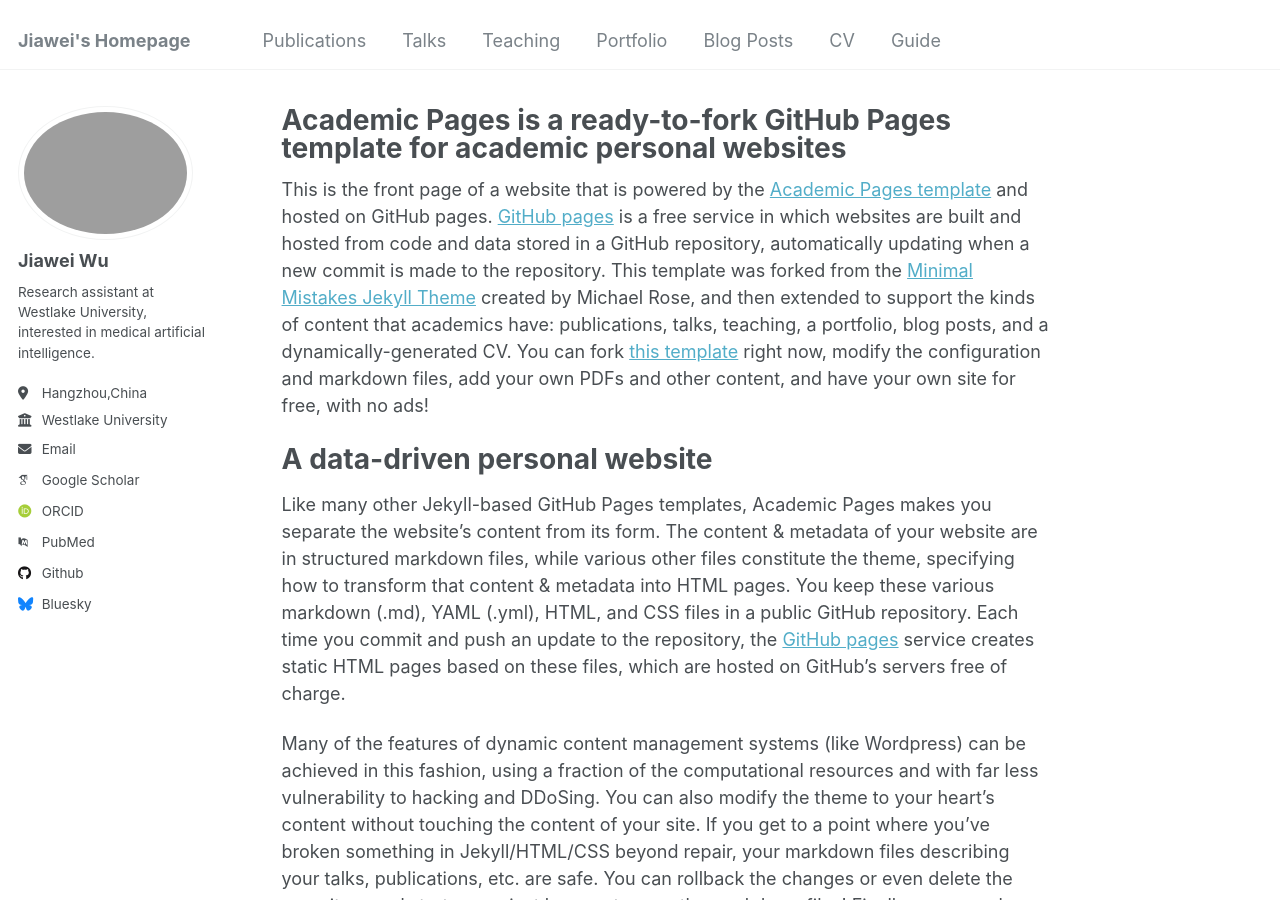
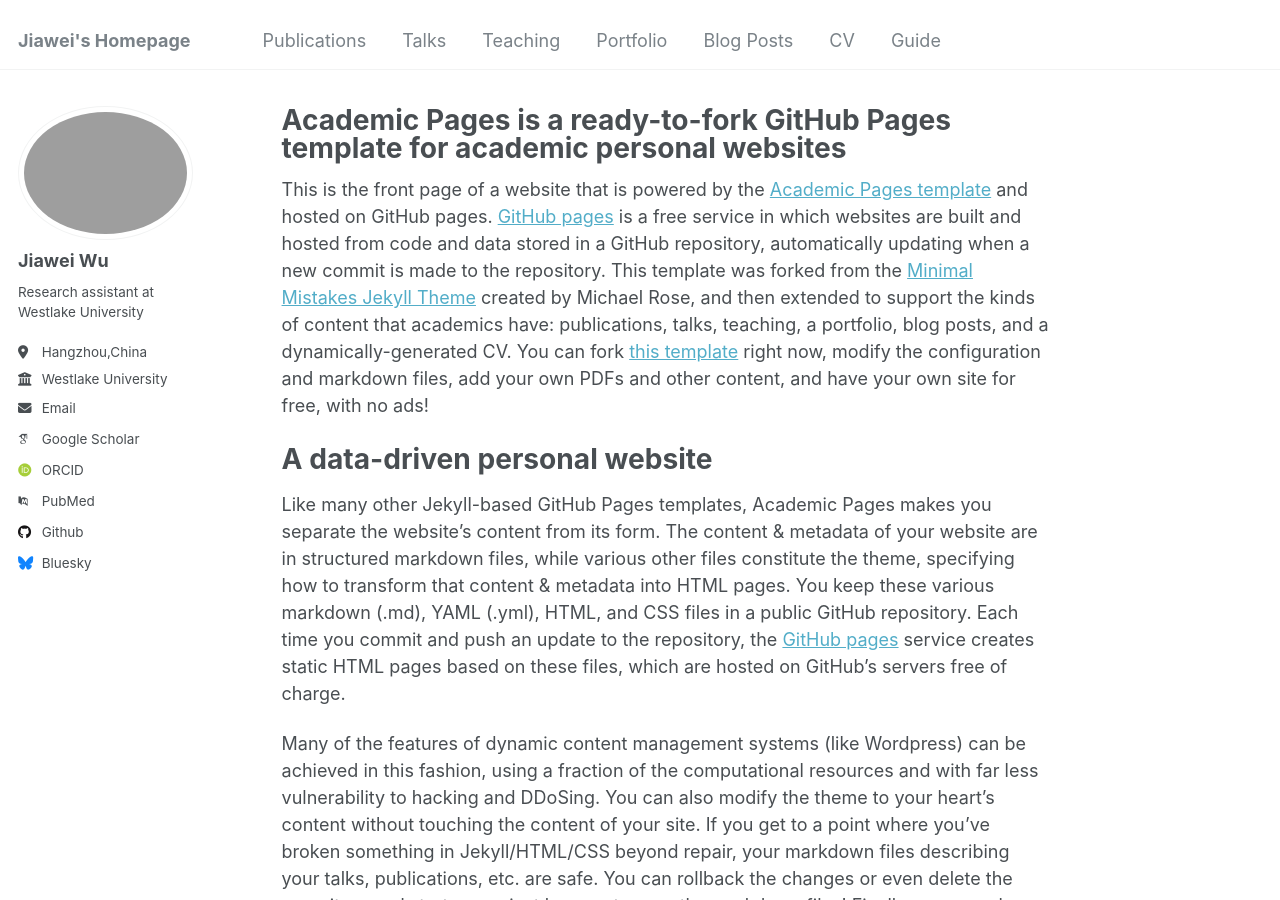
Before and after one commit to JiaweiiWu/JiaweiiWu.github.io, a Jekyll site: the page built from _pages/about.md, in a window 1280 px wide and 900 px high. Built offline with Jekyll 4.4.1, drawn with Linux system fonts in a browser that asks for light colours; some web fonts are replaced.

```diff
--- a/_config.yml
+++ b/_config.yml
@@ -24,7 +24,7 @@ author:
   avatar           : "jw.jpg"
   name             : "Jiawei Wu"
   pronouns         : # example: "she/her"
-  bio              : "Research assistant at Westlake University, interested in medical artificial intelligence."
+  bio              : "Research assistant at Westlake University"
   location         : "Hangzhou,China"
   employer         : "Westlake University"
   uri              : # URL
```
